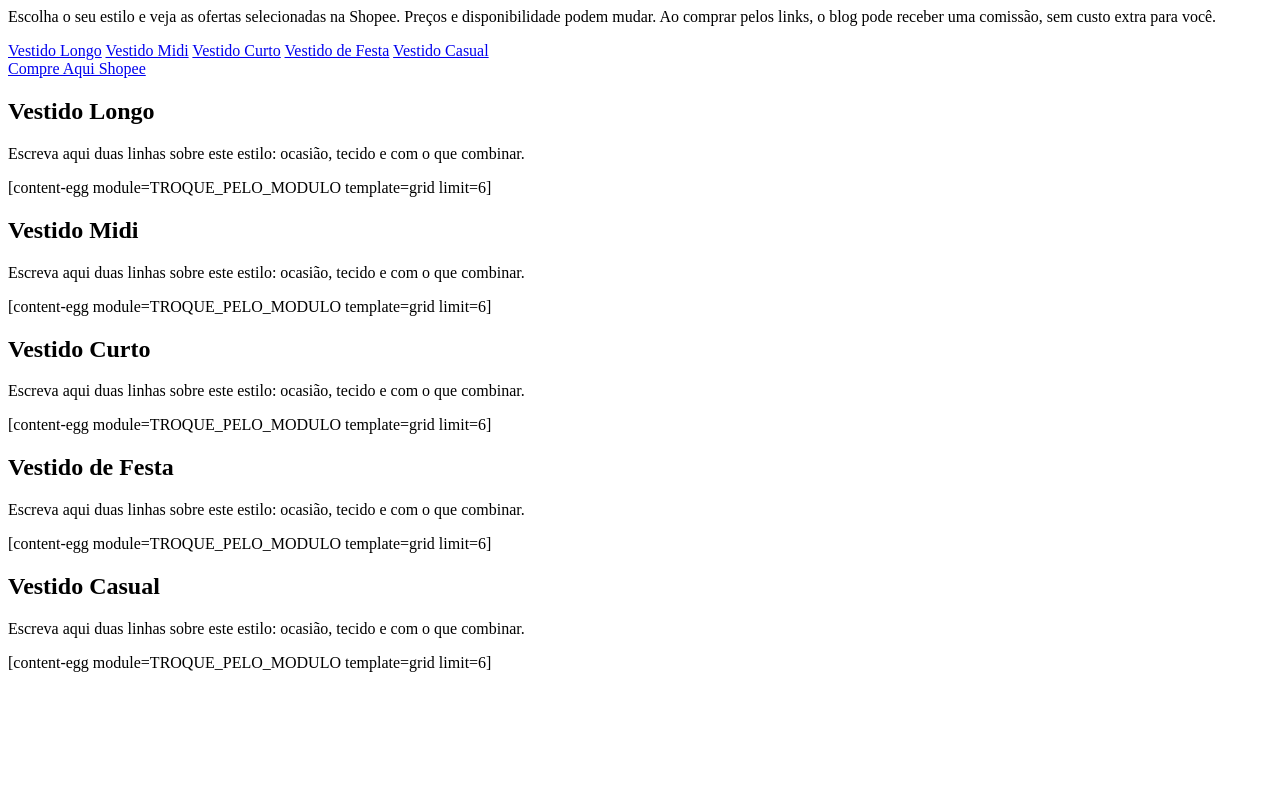
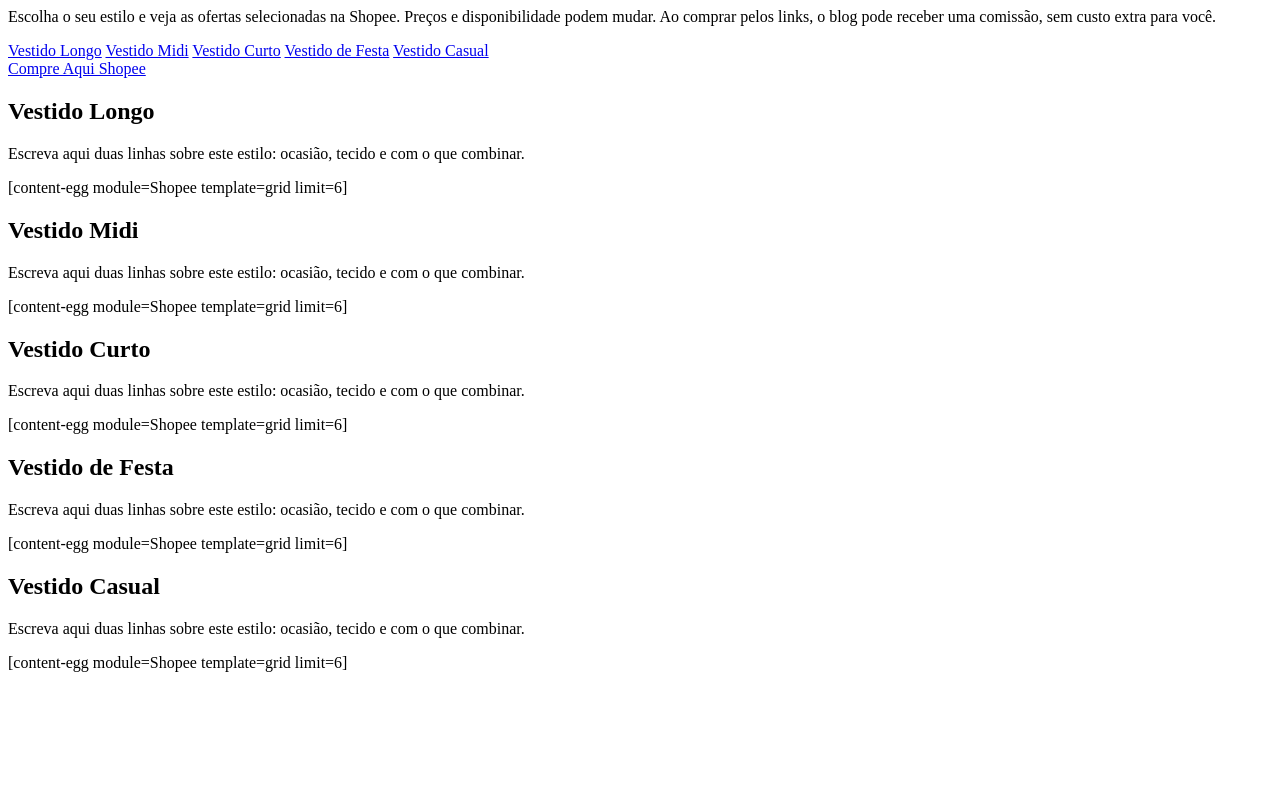
Before and after one commit to klyvorenza-design/tema-klyvorenza, a PHP site: page /landing-vestidos.php in a window 1280 px wide. Run offline with PHP 8.4, Linux system fonts and the light colour scheme.

Commit message:
Landing de vestidos: shortcode do Content Egg com módulo Shopee e template grid
Co-Authored-By: Claude Sonnet 5.5 <noreply@anthropic.com>
Claude-Session: https://claude.ai/code/session_01WHHZcNCbTu2LuqDyKF3bXS

```diff
--- a/patterns/landing-vestidos.php
+++ b/patterns/landing-vestidos.php
@@ -38,7 +38,7 @@
 <!-- /wp:paragraph -->
 
 <!-- wp:shortcode -->
-[content-egg module=TROQUE_PELO_MODULO template=grid limit=6]
+[content-egg module=Shopee template=grid limit=6]
 <!-- /wp:shortcode -->
 
 <!-- wp:heading {"anchor":"vestido-midi"} -->
@@ -50,7 +50,7 @@
 <!-- /wp:paragraph -->
 
 <!-- wp:shortcode -->
-[content-egg module=TROQUE_PELO_MODULO template=grid limit=6]
+[content-egg module=Shopee template=grid limit=6]
 <!-- /wp:shortcode -->
 
 <!-- wp:heading {"anchor":"vestido-curto"} -->
@@ -62,7 +62,7 @@
 <!-- /wp:paragraph -->
 
 <!-- wp:shortcode -->
-[content-egg module=TROQUE_PELO_MODULO template=grid limit=6]
+[content-egg module=Shopee template=grid limit=6]
 <!-- /wp:shortcode -->
 
 <!-- wp:heading {"anchor":"vestido-festa"} -->
@@ -74,7 +74,7 @@
 <!-- /wp:paragraph -->
 
 <!-- wp:shortcode -->
-[content-egg module=TROQUE_PELO_MODULO template=grid limit=6]
+[content-egg module=Shopee template=grid limit=6]
 <!-- /wp:shortcode -->
 
 <!-- wp:heading {"anchor":"vestido-casual"} -->
@@ -86,5 +86,5 @@
 <!-- /wp:paragraph -->
 
 <!-- wp:shortcode -->
-[content-egg module=TROQUE_PELO_MODULO template=grid limit=6]
+[content-egg module=Shopee template=grid limit=6]
 <!-- /wp:shortcode -->
```
